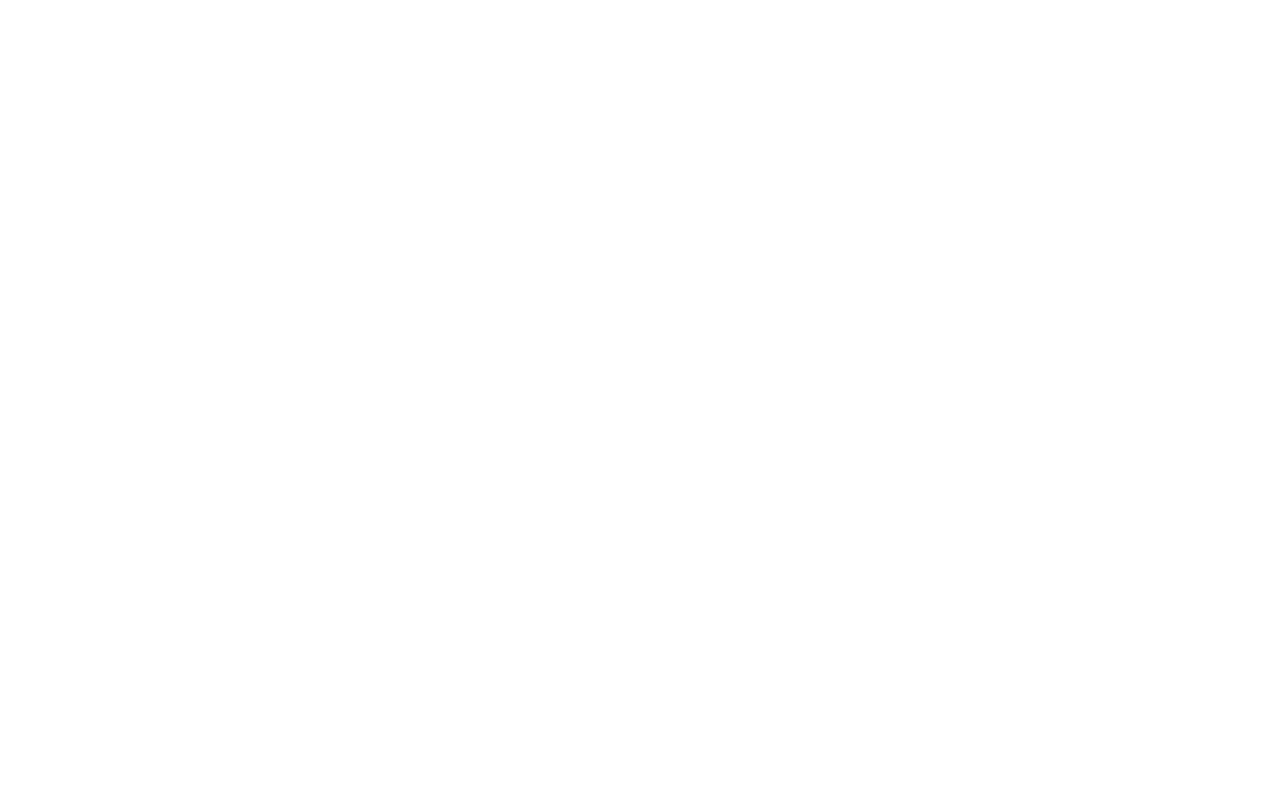
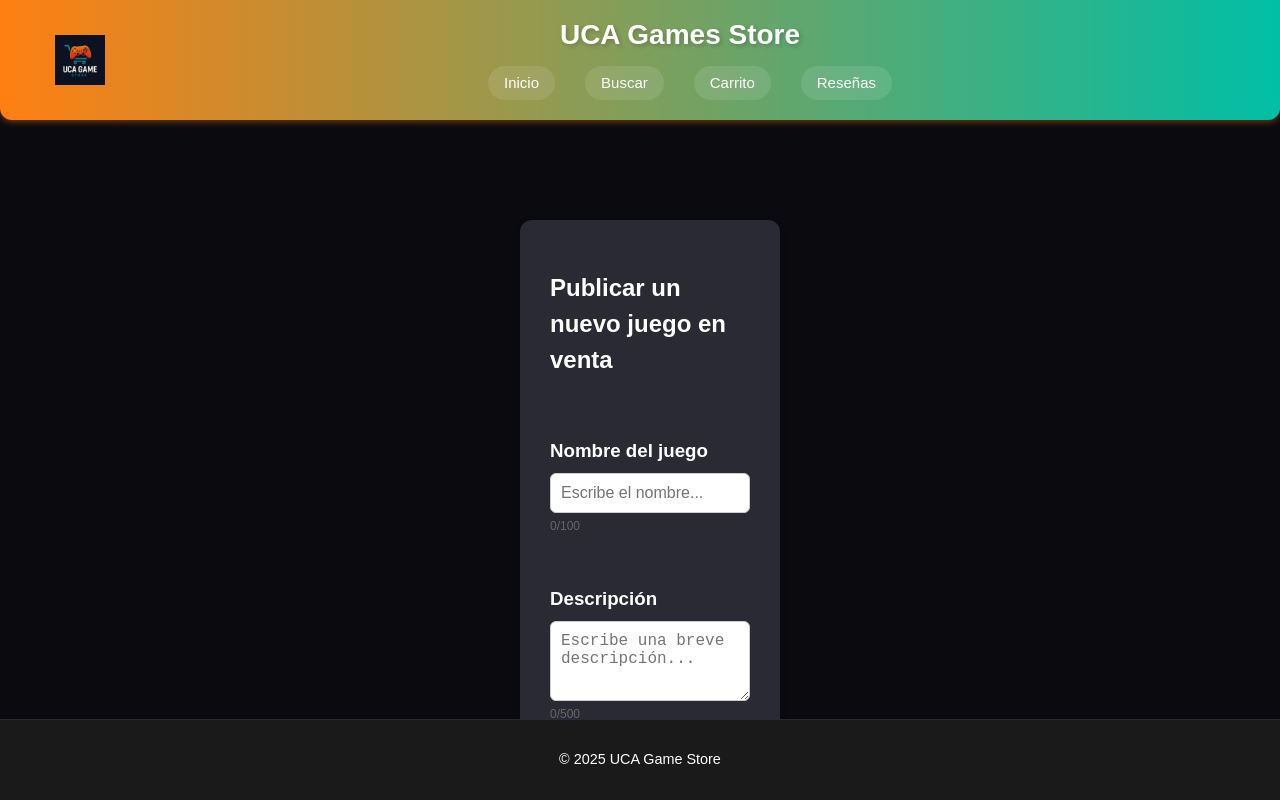
Before and after one commit to Gerardo2006/UCA_Game_Store, a React (Vite) app in the folder FE/: page /vender in a window 1280 px wide. Before the commit this address had no page. Shown: the top 800 px of the page. Built offline with nearby package versions, Linux system fonts and the light colour scheme.

Commit message:
Fix: correcion de rerrores

```diff
--- a/FE/src/Display/juego.jsx
+++ b/FE/src/Display/juego.jsx
@@ -1,4 +1,4 @@
-import { useLocation, useNavigate } from 'react-router-dom'
+import { useLocation, useNavigate, Link } from 'react-router-dom'
 import { useState } from 'react'
 import './juego.css'
 import logo from '../assets/logo.png'
@@ -39,10 +39,11 @@ function Juego() {
         <div className="header-content">
           <h1>UCA Games Store</h1>
           <nav>
-            <a href="/">Inicio</a>
-            <a href="#buscar">Buscar</a>
-            <a href="/carrito">Carrito</a>
-            <a href="/reseñas">Reseñas</a>
+            <Link to="/">Inicio</Link>
+            <Link to="#buscar">Buscar</Link>
+            <Link to="/vender">Vender</Link>
+            <Link to="/carrito">Carrito</Link>
+            <Link to="/reseñas">Reseñas</Link>
           </nav>
         </div>
       </header>
--- a/FE/src/Reseña/reseña.css
+++ b/FE/src/Reseña/reseña.css
@@ -1,17 +1,112 @@
+
 .contenedor-reseña {
     min-height: 100vh;
     display: flex;
     flex-direction: column;
+    background-color: #0b0b0f;
+    color: #ffffff;
+    font-family: 'Helvetica Neue', sans-serif;
 }
+
+
+.Inicio-header {
+    display: flex;
+    align-items: center;
+    padding: 20px 40px;
+    background: linear-gradient(90deg, #ff7f11 0%, #00bfa6 100%);
+    color: #ffffff;
+    border-radius: 0 0 12px 12px;
+    box-shadow: 0 2px 6px rgba(255, 127, 17, 0.4);
+    position: fixed;
+    top: 0;
+    left: 0;
+    right: 0;
+    z-index: 1000;
+}
+
+.Inicio-logo {
+    margin-right: 20px;
+    flex-shrink: 0;
+}
+
+.Inicio-logo img {
+    width: 60px;
+    height: 60px;
+    object-fit: contain;
+}
+
+.header-content {
+    flex-grow: 1;
+    display: flex;
+    flex-direction: column;
+    align-items: center;
+    justify-content: center;
+    padding: 5px 0;
+    gap: 15px;
+}
+
+.Inicio-header h1 {
+    margin: 0;
+    font-size: 28px;
+    text-align: center;
+    text-shadow: 2px 2px 4px rgba(0, 0, 0, 0.2);
+}
+
+nav {
+    display: flex;
+    gap: 10px;
+    justify-content: center;
+}
+
+nav a {
+    padding: 6px 16px;
+    background: rgba(255, 255, 255, 0.1);
+    color: #ffffff;
+    font-size: 15px;
+    font-weight: 500;
+    text-decoration: none;
+    border-radius: 20px;
+    transition: all 0.3s ease;
+}
+
+nav a:hover {
+    background: rgba(255, 255, 255, 0.2);
+    color: #ffffff;
+    transform: translateY(-2px);
+    box-shadow: 0 4px 8px rgba(0, 0, 0, 0.2);
+}
+
+/* Footer */
+.Inicio-footer {
+    padding: 10px;
+    background-color: #1c1c24;
+    color: #00bfa6;
+    border-top: 1px solid #2a2a35;
+    font-size: 14.4px;
+    text-align: center;
+    position: fixed;
+    bottom: 0;
+    left: 0;
+    right: 0;
+    z-index: 1000;
+}
+
 
 .reseña-principal {
     flex: 1;
     max-width: 800px;
-    margin: 2rem auto;
+    margin: 140px auto 100px;
     padding: 2rem;
-    background-color: #ffffff;
-    border-radius: 8px;
-    box-shadow: 0 2px 4px rgba(0, 0, 0, 0.1);
+    background-color: #1c1c24;
+    border-radius: 12px;
+    box-shadow: 0 4px 12px rgba(255, 127, 17, 0.2);
+    border: 1px solid #2a2a35;
+}
+
+.reseña-principal h2 {
+    color: #ff7f11;
+    text-align: center;
+    margin-bottom: 2rem;
 }
 
 .formulario-reseña {
@@ -44,15 +139,23 @@
 
 .grupo-formulario label {
     font-weight: bold;
-    color: #333;
+    color: #ff7f11;
 }
 
 .grupo-formulario input,
 .grupo-formulario textarea {
     padding: 0.8rem;
-    border: 1px solid #ddd;
-    border-radius: 4px;
+    border: 1px solid #2a2a35;
+    background-color: #0b0b0f;
+    color: #ffffff;
+    border-radius: 8px;
     font-size: 1rem;
+}
+
+.grupo-formulario input:focus,
+.grupo-formulario textarea:focus {
+    outline: none;
+    border-color: #ff7f11;
 }
 
 .grupo-formulario textarea {
@@ -61,24 +164,36 @@
 }
 
 .boton-enviar {
-    background-color: #007bff;
+    background-color: #00bfa6;
     color: white;
     padding: 1rem;
     border: none;
-    border-radius: 4px;
+    border-radius: 8px;
     font-size: 1rem;
+    font-weight: 600;
     cursor: pointer;
-    transition: background-color 0.2s;
+    transition: all 0.3s ease;
 }
 
 .boton-enviar:hover {
-    background-color: #0056b3;
+    background-color: #00a890;
+    transform: translateY(-2px);
+    box-shadow: 0 4px 8px rgba(0, 191, 166, 0.3);
 }
 
-/* Diseño responsivo */
+
 @media (max-width: 768px) {
     .reseña-principal {
-        margin: 1rem;
+        margin: 120px 1rem 80px;
         padding: 1rem;
     }
+
+    .Inicio-header {
+        flex-direction: column;
+        gap: 10px;
+    }
+
+    nav {
+        flex-wrap: wrap;
+    }
 }
--- a/FE/src/Reseña/reseña.jsx
+++ b/FE/src/Reseña/reseña.jsx
@@ -28,9 +28,8 @@ function Reseña() {
           <nav>
             <Link to="/">Inicio</Link>
             <Link to="#buscar">Buscar</Link>
-            <Link to="/venta">Vender</Link>
-            <Link to="/carro">Carrito</Link>
-            <Link to="/reseña">Reseñas</Link>
+            <Link to="/vender">Vender</Link>
+            <Link to="/carrito">Carrito</Link>
           </nav>
         </div>
       </header>
--- a/FE/src/Vender/venta.jsx
+++ b/FE/src/Vender/venta.jsx
@@ -1,5 +1,5 @@
 import { useState } from 'react'
-import { useNavigate } from 'react-router-dom'
+import { useNavigate, Link } from 'react-router-dom'
 import './venta.css'
 import logo from '../assets/logo.png'
 
@@ -92,10 +92,10 @@ function Venta() {
         <div className="header-content">
           <h1>UCA Games Store</h1>
           <nav>
-            <a href="/">Inicio</a>
-            <a href="#buscar">Buscar</a>
-            <a href="/carrito">Carrito</a>
-            <a href="/reseñas" >Reseñas</a>
+            <Link to="/">Inicio</Link>
+            <Link to="#buscar">Buscar</Link>
+            <Link to="/carrito">Carrito</Link>
+            <Link to="/reseñas">Reseñas</Link>
           </nav>
         </div>
       </header>
--- a/FE/src/main.jsx
+++ b/FE/src/main.jsx
@@ -13,10 +13,10 @@ ReactDOM.createRoot(document.getElementById('root')).render(
     <BrowserRouter>
       <Routes>
         <Route path="/" element={<Home />} />
-        <Route path="/juego" element={<Juego />} />
-        <Route path="/carro" element={<Carro />} />
-        <Route path="/reseña" element={<Reseña />} />
-        <Route path="/venta" element={<Venta />} />
+        <Route path="/juego/:id" element={<Juego />} />
+        <Route path="/carrito" element={<Carro />} />
+        <Route path="/reseñas" element={<Reseña />} />
+        <Route path="/vender" element={<Venta />} />
       </Routes>
     </BrowserRouter>
   </React.StrictMode>,
```
Also changed, not shown: FE/src/Carrito/carro.jsx (line endings or trailing spaces).
